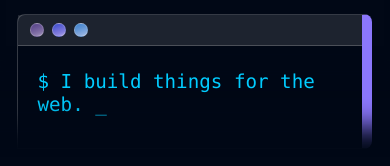
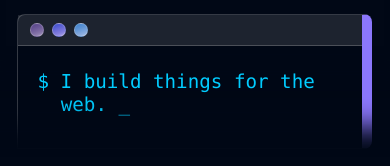
Before and after one commit to midcenturydude7/nextjs-portfolio-site, a Next.js app: page / in a window 390 px wide. Shown: the part 515-681 px from the top of the page. Built offline with nearby package versions, Linux system fonts and the light colour scheme.

Commit message:
Adjusted spacing

```diff
--- a/app/components/HeroSection/HeroSection.jsx
+++ b/app/components/HeroSection/HeroSection.jsx
@@ -72,7 +72,8 @@ const HeroSection = ({ isMobile, isNavOpen }) => {
             {isMobile && (
               <div className={style["console-container-mobile"]}>
                 <p>
-                  $ I build things for the web.{" "}
+                  $ I build things for the{" "}
+                  <span className={style.spacer}>web.</span>{" "}
                   <span
                     className={style["console-underscore"]}
                     id="console-text">
--- a/app/components/HeroSection/styles/HeroSection.module.css
+++ b/app/components/HeroSection/styles/HeroSection.module.css
@@ -236,6 +236,9 @@
     display: flex;
     padding: 0 1em !important;
   }
+  .main-wrapper .main-terminal .terminal-window-mobile .console-container-mobile p span.spacer {
+    margin-left: 1.2125em;
+  }
 }
 @media (max-width: 950px) {
   .main-wrapper {
--- a/app/components/HeroSection/styles/HeroSection.module.scss
+++ b/app/components/HeroSection/styles/HeroSection.module.scss
@@ -259,6 +259,16 @@
     .main-terminal {
       display: flex;
       padding: 0 1em !important;
+
+      .terminal-window-mobile {
+        .console-container-mobile {
+          p {
+            span.spacer {
+              margin-left: 1.2125em;
+            }
+          }
+        }
+      }
     }
   }
 }
```
Also changed, not shown: 1 other file (tests, documents, lock files or other folders).
